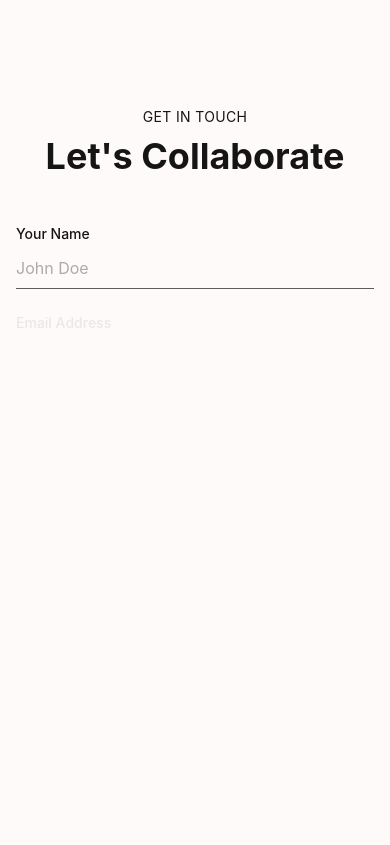
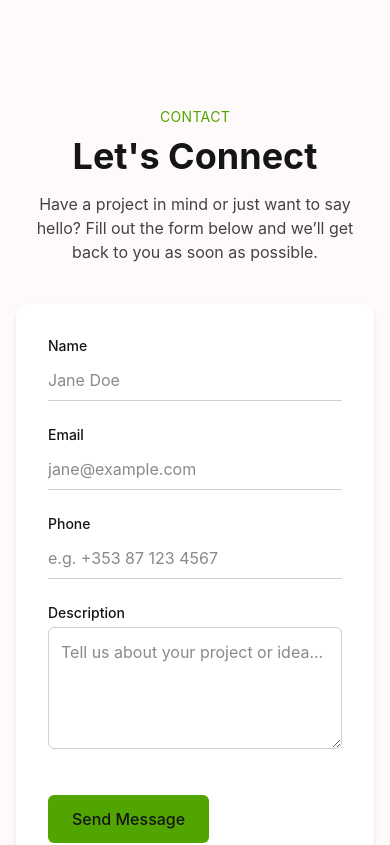
Before and after one commit to ceotind/sharpireland, a Next.js app: page / in a window 390 px wide. Shown: the part 4120-4965 px from the top of the page. Built offline with nearby package versions, Linux system fonts and the light colour scheme.

Commit message:
Refactor ContactSection for improved layout and accessibility; add form fields for phone and description

```diff
--- a/app/components/ContactSection.tsx
+++ b/app/components/ContactSection.tsx
@@ -1,89 +1,75 @@
+
 "use client";
 
-import { useEffect, useRef } from "react";
-import gsap from "gsap";
-
-// Contact items
-const contacts = [
-  { name: "Email", icon: "✉️", link: "mailto:hello@sharpireland.com" },
-  { name: "LinkedIn", icon: "🔗", link: "#" },
-  { name: "Instagram", icon: "📷", link: "#" },
-  { name: "WhatsApp", icon: "📱", link: "#" },
-];
-
 export default function ContactSection() {
-  const contactRef = useRef<HTMLElement | null>(null);
-
-  useEffect(() => {
-    const el = contactRef.current;
-    if (el) {
-      gsap.from(el.querySelectorAll("label, input, textarea, button, .contact-item"), {
-        opacity: 0,
-        y: 20,
-        stagger: 0.1,
-        duration: 0.6,
-        ease: "power3.out"
-      });
-    }
-  }, []);
-
   return (
-    <section id="contact" ref={contactRef} className="bg-[--background] py-16 md:py-24 px-4">
-      <div className="w-full max-w-screen-xl mx-auto flex flex-col gap-12">
+    <section id="contact" className="bg-[var(--background)] py-16 md:py-24 px-4">
+      <div className="w-full max-w-screen-md mx-auto flex flex-col gap-10">
         <div className="text-center">
-          <span className="text-sm uppercase text-[--accent-green] tracking-wide">Get in Touch</span>
-          <h2 className="mt-2 text-4xl md:text-5xl font-bold text-[--foreground]">Let's Collaborate</h2>
+          <span className="text-sm uppercase tracking-wide text-[var(--accent-green)]">Contact</span>
+          <h2 className="mt-2 text-4xl md:text-5xl font-bold text-[var(--foreground)]">Let's Connect</h2>
+          <p className="mt-4 max-w-2xl mx-auto text-[var(--foreground)] text-base md:text-lg opacity-80">
+            Have a project in mind or just want to say hello? Fill out the form below and we’ll get back to you as soon as possible.
+          </p>
         </div>
-        <div className="grid grid-cols-1 md:grid-cols-2 gap-12">
-          {/* Form */}
-          <form className="space-y-6">
+        <form className="space-y-6 bg-[var(--background-lighter)] p-8 rounded-xl shadow-md" autoComplete="off" onSubmit={e => { e.preventDefault(); }}>
           <div>
-              <label className="block text-sm font-medium text-[--foreground]">Your Name</label>
+            <label htmlFor="contact-name" className="block text-sm font-medium text-[var(--foreground)]">Name</label>
             <input
+              id="contact-name"
+              name="name"
               type="text"
-                placeholder="John Doe"
-                className="mt-1 w-full border-b border-[--border-medium] bg-transparent py-2 text-[--foreground] focus:border-[--accent-green] focus:outline-none transition-colors"
+              placeholder="Jane Doe"
+              required
+              className="mt-1 w-full border-b border-[var(--border-medium)] bg-transparent py-2 text-[var(--foreground)] focus:border-[var(--accent-green)] focus:outline-none transition-colors"
+              aria-required="true"
+              autoComplete="name"
             />
           </div>
           <div>
-              <label className="block text-sm font-medium text-[--foreground]">Email Address</label>
+            <label htmlFor="contact-email" className="block text-sm font-medium text-[var(--foreground)]">Email</label>
             <input
+              id="contact-email"
+              name="email"
               type="email"
-                placeholder="john@example.com"
-                className="mt-1 w-full border-b border-[--border-medium] bg-transparent py-2 text-[--foreground] focus:border-[--accent-green] focus:outline-none transition-colors"
+              placeholder="jane@example.com"
+              required
+              className="mt-1 w-full border-b border-[var(--border-medium)] bg-transparent py-2 text-[var(--foreground)] focus:border-[var(--accent-green)] focus:outline-none transition-colors"
+              aria-required="true"
+              autoComplete="email"
             />
           </div>
           <div>
-              <label className="block text-sm font-medium text-[--foreground]">Your Message</label>
+            <label htmlFor="contact-phone" className="block text-sm font-medium text-[var(--foreground)]">Phone</label>
+            <input
+              id="contact-phone"
+              name="phone"
+              type="tel"
+              placeholder="e.g. +353 87 123 4567"
+              className="mt-1 w-full border-b border-[var(--border-medium)] bg-transparent py-2 text-[var(--foreground)] focus:border-[var(--accent-green)] focus:outline-none transition-colors"
+              aria-required="false"
+              autoComplete="tel"
+            />
+          </div>
+          <div>
+            <label htmlFor="contact-description" className="block text-sm font-medium text-[var(--foreground)]">Description</label>
             <textarea
+              id="contact-description"
+              name="description"
               rows={4}
-                placeholder="Tell us about your project..."
-                className="mt-1 w-full border border-[--border-medium] bg-transparent p-3 text-[--foreground] focus:border-[--accent-green] focus:outline-none transition-colors rounded-md"
+              placeholder="Tell us about your project or idea..."
+              required
+              className="mt-1 w-full border border-[var(--border-medium)] bg-transparent p-3 text-[var(--foreground)] focus:border-[var(--accent-green)] focus:outline-none transition-colors rounded-md"
+              aria-required="true"
             ></textarea>
           </div>
           <button
             type="submit"
-              className="mt-4 bg-[--accent-green] text-[--white-color] px-6 py-3 rounded-md font-medium hover:bg-[--accent-green-base] transition-colors"
+            className="mt-4 bg-[var(--accent-green)] text-[var(--white-color)] px-6 py-3 rounded-md font-medium hover:bg-[var(--accent-green-base)] transition-colors focus:outline-none focus:ring-2 focus:ring-[var(--accent-green)] focus:ring-offset-2"
           >
             Send Message
           </button>
         </form>
-          {/* Contact links */}
-          <div className="grid grid-cols-2 gap-6">
-            {contacts.map((c) => (
-              <a
-                key={c.name}
-                href={c.link}
-                target="_blank"
-                rel="noopener noreferrer"
-                className="contact-item flex items-center space-x-4 p-4 bg-[--background-lighter] rounded-md text-[--foreground] hover:bg-[--background] transition-colors"
-              >
-                <span className="text-2xl">{c.icon}</span>
-                <span className="font-medium">{c.name}</span>
-              </a>
-            ))}
-          </div>
-        </div>
       </div>
     </section>
   );
```
Lines whose indentation alone changed are shown as unchanged.
